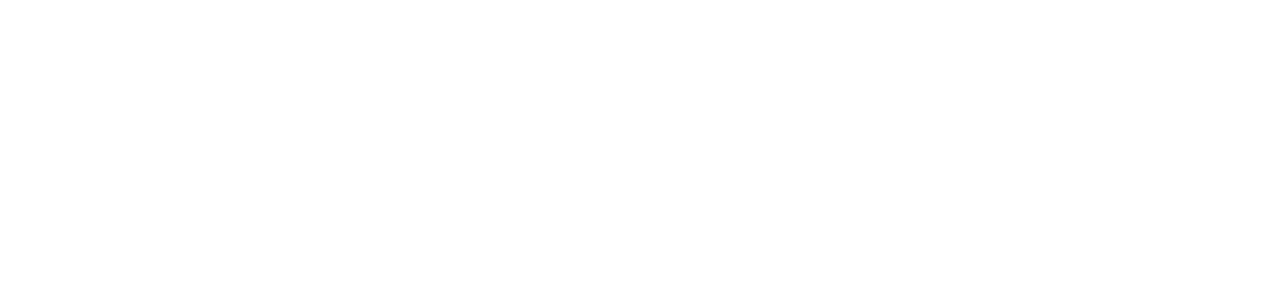
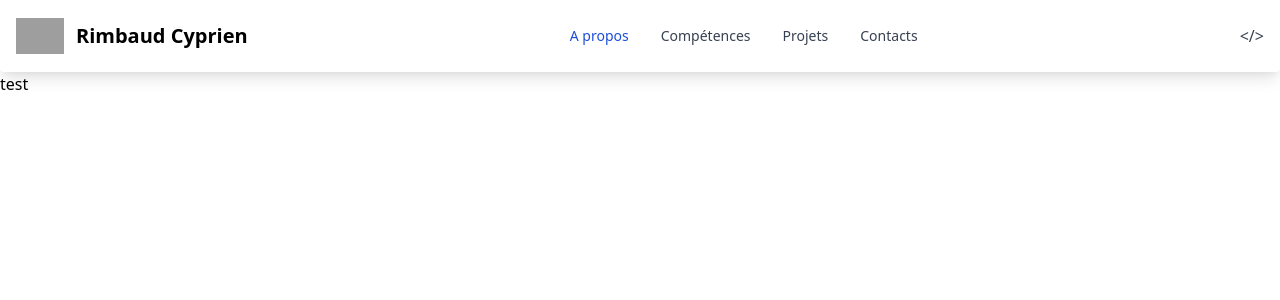
Before and after one commit to Sidarzo/cyprienrimbaud.fr, a Nuxt app: page /main in a window 1280 px wide. Before the commit this address had no page. Shown: the top 300 px of the page. Built offline with nearby package versions, Linux system fonts and the light colour scheme; grey boxes are pictures that could not be loaded.

Commit message:
add navbar

```diff
--- a/components/About.vue
+++ b/components/About.vue
@@ -1,5 +1,7 @@
 <template>
-    <h1> About </h1>
+        <div class="container mx-auto">
+            <h1> About </h1>
+        </div>
 </template>
 
 <script>
--- a/components/NavBar.vue
+++ b/components/NavBar.vue
@@ -1,7 +1,45 @@
 <template>
-    <h1>Navbar</h1>
+    <nav class="bg-white border-gray-200 px-2 sm:px-4 py-2.5 rounded dark:bg-gray-900 shadow-lg shadow-gray500">
+    <div class="container flex flex-wrap justify-between items-center mx-auto">
+    <a href="https://flowbite.com/" class="flex items-center">
+        <img src="https://flowbite.com/docs/images/logo.svg" class="mr-3 h-6 sm:h-9" alt="Flowbite Logo" />
+        <span class="self-center text-xl font-semibold whitespace-nowrap dark:text-white">Rimbaud Cyprien</span>
+    </a>
+    <div class="flex md:order-2">
+      <ul>
+        <li>
+            <a href="#" class="block py-2 pr-4 pl-3 text-gray-700 rounded hover:bg-gray-100 md:hover:bg-transparent md:hover:text-blue-700 md:p-0 md:dark:hover:text-white dark:text-gray-400 dark:hover:bg-gray-700 dark:hover:text-white md:dark:hover:bg-transparent dark:border-gray-700">&#60;/&#62;</a>
+        </li>
+      </ul>
+    <button data-collapse-toggle="navbar-cta" type="button" class="inline-flex items-center p-2 text-sm text-gray-500 rounded-lg md:hidden hover:bg-gray-100 focus:outline-none focus:ring-2 focus:ring-gray-200 dark:text-gray-400 dark:hover:bg-gray-700 dark:focus:ring-gray-600" aria-controls="navbar-cta" aria-expanded="false">
+            <span class="sr-only">Open main menu</span>
+            <svg class="w-6 h-6" aria-hidden="true" fill="currentColor" viewBox="0 0 20 20" xmlns="http://www.w3.org/2000/svg"><path fill-rule="evenodd" d="M3 5a1 1 0 011-1h12a1 1 0 110 2H4a1 1 0 01-1-1zM3 10a1 1 0 011-1h12a1 1 0 110 2H4a1 1 0 01-1-1zM3 15a1 1 0 011-1h12a1 1 0 110 2H4a1 1 0 01-1-1z" clip-rule="evenodd"></path></svg>
+        </button>
+    </div>
+    <div class="hidden justify-between items-center w-full md:flex md:w-auto md:order-1" id="navbar-cta">
+        <ul class="flex flex-col p-4 mt-4 bg-gray-50 rounded-lg border border-gray-100 md:flex-row md:space-x-8 md:mt-0 md:text-sm md:font-medium md:border-0 md:bg-white dark:bg-gray-800 md:dark:bg-gray-900 dark:border-gray-700">
+        <li>
+            <a href="#" class="block py-2 pr-4 pl-3 text-white bg-blue-700 rounded md:bg-transparent md:text-blue-700 md:p-0 dark:text-white" aria-current="page">A propos</a>
+        </li>
+        <li>
+            <a href="#" class="block py-2 pr-4 pl-3 text-gray-700 rounded hover:bg-gray-100 md:hover:bg-transparent md:hover:text-blue-700 md:p-0 md:dark:hover:text-white dark:text-gray-400 dark:hover:bg-gray-700 dark:hover:text-white md:dark:hover:bg-transparent dark:border-gray-700">Compétences</a>
+        </li>
+        <li>
+            <a href="#" class="block py-2 pr-4 pl-3 text-gray-700 rounded hover:bg-gray-100 md:hover:bg-transparent md:hover:text-blue-700 md:p-0 md:dark:hover:text-white dark:text-gray-400 dark:hover:bg-gray-700 dark:hover:text-white md:dark:hover:bg-transparent dark:border-gray-700">Projets</a>
+        </li>
+        <li>
+            <a href="#" class="block py-2 pr-4 pl-3 text-gray-700 rounded hover:bg-gray-100 md:hover:bg-transparent md:hover:text-blue-700 md:p-0 md:dark:hover:text-white dark:text-gray-400 dark:hover:bg-gray-700 dark:hover:text-white md:dark:hover:bg-transparent dark:border-gray-700">Contacts</a>
+        </li>
+        </ul>
+    </div>
+    </div>
+    </nav>
 </template>
 
 <script>
+export default {
+    name: 'NavBar'
+}
+
 
 </script>
--- /dev/null
+++ b/layouts/default.vue
@@ -0,0 +1,10 @@
+<template>
+  <div>
+    <NavBar/>
+    <Nuxt />
+  </div>
+</template>
+
+<script>
+
+</script>
--- a/pages/index.vue
+++ b/pages/index.vue
@@ -1,8 +1,9 @@
 <template>
     <div class="container mx-auto">
-        <NavBar />
-        <About />
+            <About/>
+
     </div>
+
 </template>
 
 <script>
--- /dev/null
+++ b/pages/main.vue
@@ -0,0 +1,5 @@
+<template>
+<h1>
+    test
+</h1>
+</template>
--- a/pages/menu.vue
+++ /dev/null
@@ -1,6 +0,0 @@
-<template>
-    <div class="container mx-auto">
-        <NavBar />
-        <About />
-    </div>
-</template>
```
Also changed, not shown: static/architect.svg (added).
